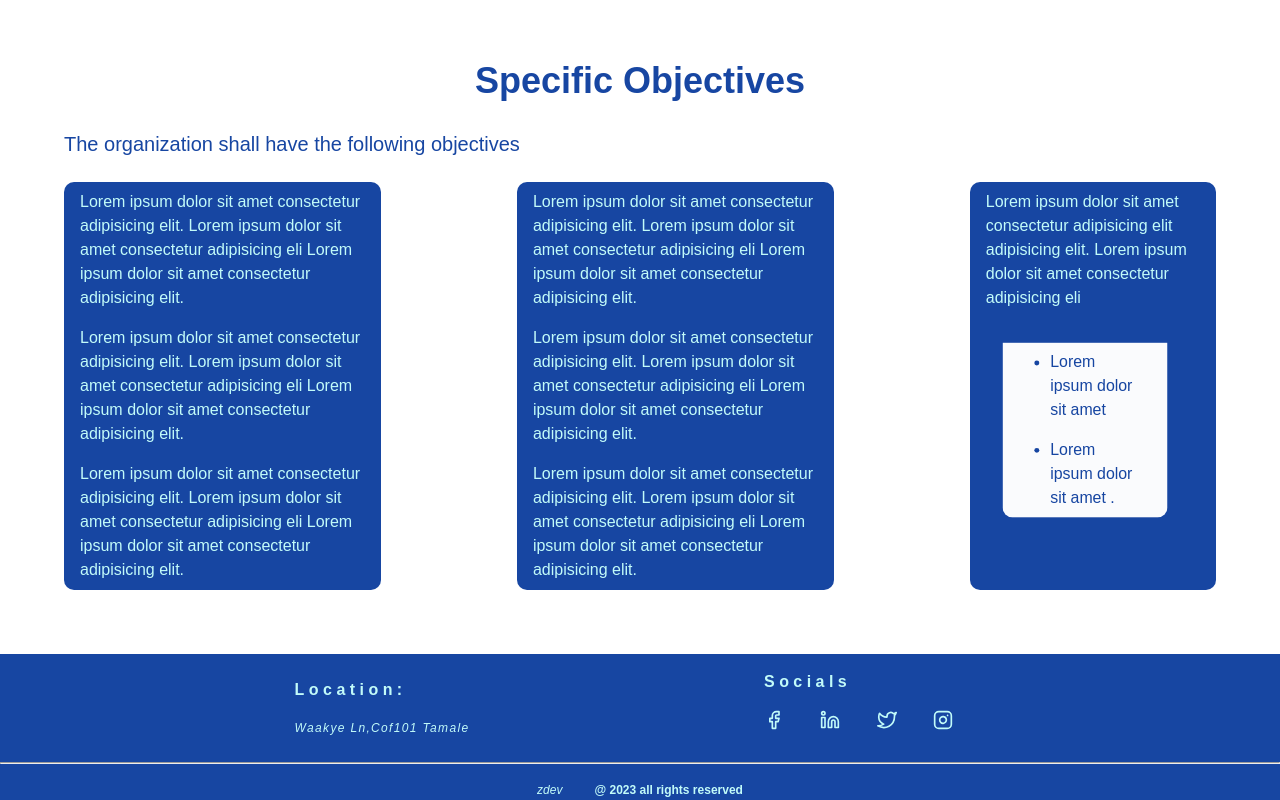
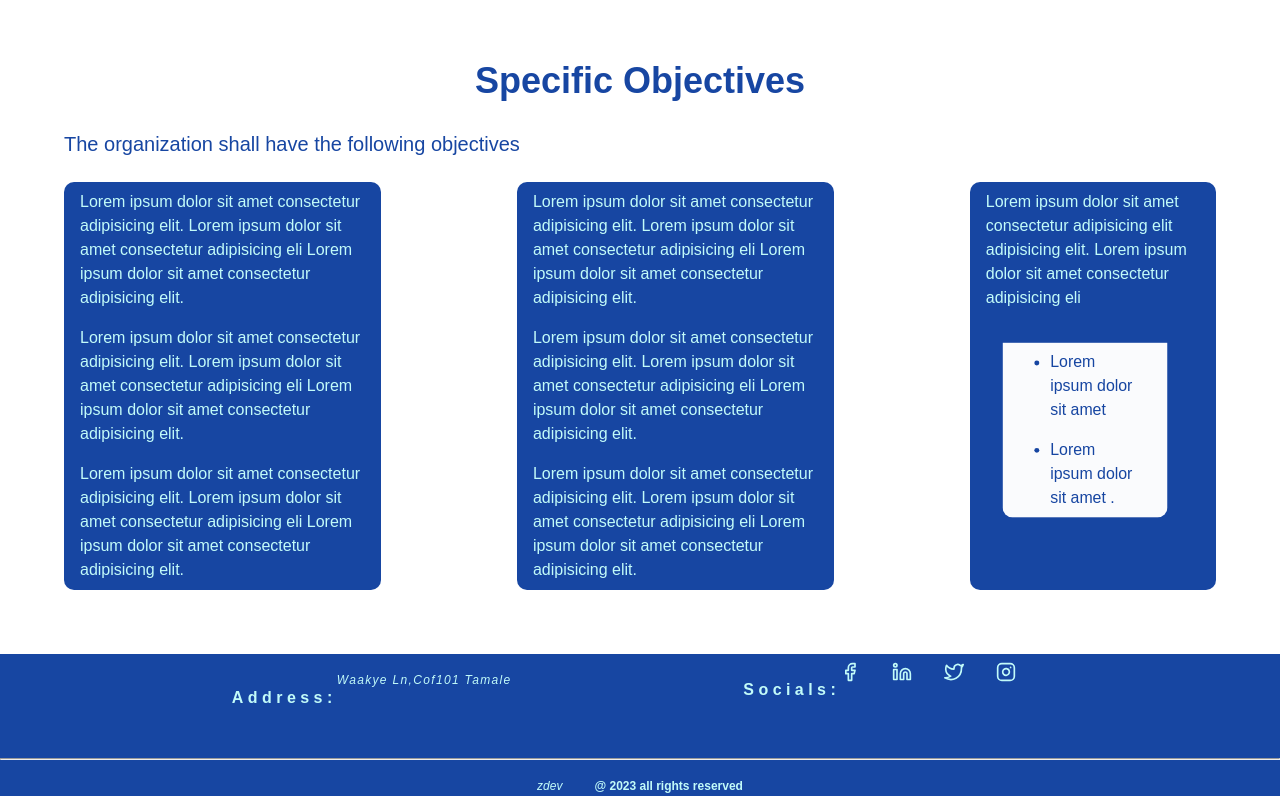
Before and after one commit to zack3030/oyster-agribusiness, a website built with Vite: page index.html in a window 1280 px wide. Shown: the part 1655-2455 px from the top of the page. Built offline with nearby package versions, Linux system fonts and the light colour scheme; files whose address does not match are found by name; a web font is replaced by a local one.

Commit message:
flexing the footer content to row

```diff
--- a/index.html
+++ b/index.html
@@ -194,11 +194,11 @@
     <footer class="socials__footer">
       <div class="socials">
       <div class="location">
-        <h2 class="location__title">location:</h2>
+        <h2 class="location__title">Address:</h2>
    <Address class="location__address">Waakye Ln,Cof101 Tamale</Address>
   </div>
    <div class="Socials">
-    <h2 class="Socials__title">Socials</h2>
+    <h2 class="Socials__title">Socials:</h2>
    <button class="socila__icons"><a href="http://">
     <svg  xmlns="http://www.w3.org/2000/svg"  viewBox="0 0 24 24" fill="none" stroke="#c2fbf9" stroke-width="2" stroke-linecap="round"
     stroke-linejoin="round" class="feather feather-facebook"><path d="M18 2h-3a5 5 0 0 0-5 5v3H7v4h3v8h4v-8h3l1-4h-4V7a1 1 0 0 1 1-1h3z"></path></svg>
--- a/styles/components/footer.css
+++ b/styles/components/footer.css
@@ -11,11 +11,15 @@
 
 }
 
+.location{
+    display: flex;
+    margin: 1rem 0;
+}
+
 .location .location__title{
     font-size: var(--size-md);
     text-transform: capitalize;
     letter-spacing: .5ch;
-    margin: 1rem 0;
     align-items: center;
 }
 
@@ -29,14 +33,18 @@
     font-size: var(--size-md);
     text-transform: capitalize;
     letter-spacing: .5ch;
-    margin: 1rem 0;
+
     align-items: center;
+}
+
+.Socials{
+    display: flex;
+    margin-bottom: 1rem;
 }
 
 .socila__icons{
     width: 20px;
     height: 20px;
-    margin-bottom: 1rem ;
     margin-right: 1rem;
 }
 
```
